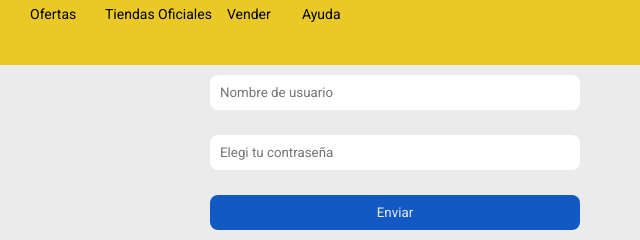
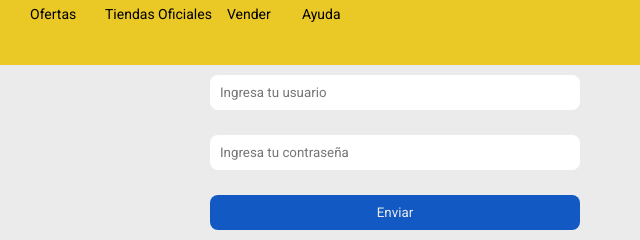
Before and after one commit to nachorm96/TP_ML_estructura, a website: page views/login.html in a window 1280 px wide. Shown: the part 191-431 px from the top of the page, 0-640 px from the left. Drawn offline with Linux system fonts and the light colour scheme.

Commit message:
detalles en input

```diff
--- a/views/login.html
+++ b/views/login.html
@@ -62,10 +62,10 @@
             <form action="/" method="post">
 
                 <label for="usuario"></label>
-                <input type="text" id="usuario" name="usuario" placeholder="Nombre de usuario" required>
+                <input type="text" id="usuario" name="usuario" placeholder="Ingresa tu usuario" required>
 
                 <label for="password"></label>
-                <input type="password" id="password" name="password" placeholder="Elegi tu contraseña" required>
+                <input type="password" id="password" name="password" placeholder="Ingresa tu contraseña" required>
 
                 <button type="submit">Enviar</button>
 
```
